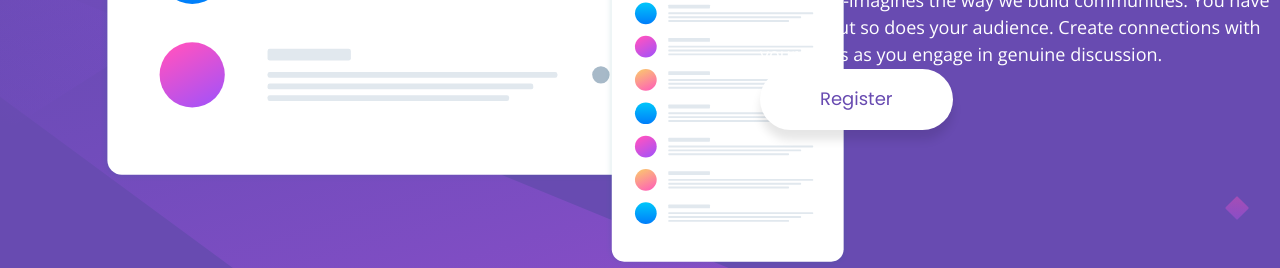
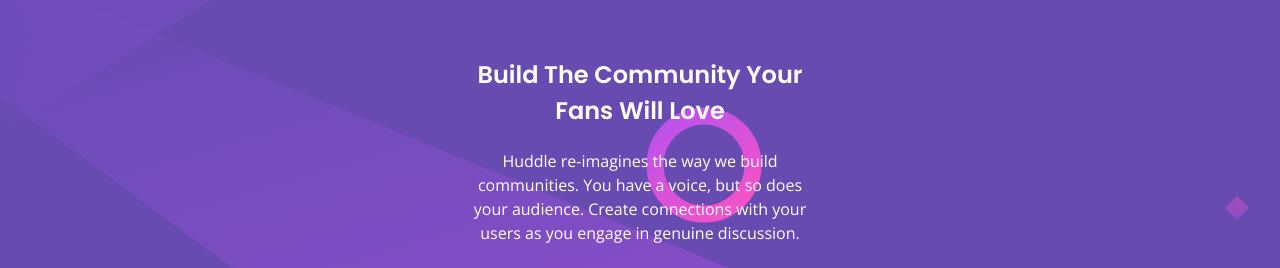
Before and after one commit to bryanloyd/Frontend-Mentor---Huddle-Landing-Page, a plain HTML site: page index.html in a window 1280 px wide. Shown: the part 398-666 px from the top of the page. Drawn offline with nearby package versions, Linux system fonts and the light colour scheme.

Commit message:
Finished Site Submission

```diff
--- a/index.html
+++ b/index.html
@@ -11,12 +11,12 @@
   <link rel="stylesheet" href="./scripts/normalize.css">
   <link rel="stylesheet" href="./scripts/styles.css">
   <link rel="stylesheet" href="./scripts/tablet.css" media="screen and (min-width: 768px)">
-  <link rel="stylesheet" href="./scripts/desktop.css" media="screen and (min-width: 1024px)">
+  <link rel="stylesheet" href="./scripts/desktop.css" media="screen and (min-width: 1440px)">
   <title>Frontend Mentor | Huddle landing page with single introductory section</title>
 
 </head>
 <body>
-
+  <main class="container">
       <div class="logo">
         <img class="logo__image" src="./images/logo.svg" alt="Huddle Logo">
       </div>
@@ -40,6 +40,6 @@
         <i class="fab fa-twitter"></i>
         <i class="fab fa-instagram"></i>
       </div>
-
+  </main>
 </body>
 </html>
--- a/scripts/desktop.css
+++ b/scripts/desktop.css
@@ -1,5 +1,5 @@
-body {
-  width: 100vw;
+.container {
+  width: 1440px;
   height: 100vh;
   display: grid;
   grid-template-columns: 1fr 1fr 1fr 1fr 1fr;
@@ -61,6 +61,7 @@ body {
 }
 
 .fab {
+  border: 2px solid var(--color-white);
   font-size: 2.5rem;
   margin: 10px;
   padding: 6px;
--- a/scripts/styles.css
+++ b/scripts/styles.css
@@ -25,7 +25,16 @@ body {
   flex-direction: column;
   height: 100vh;
   justify-content: flex-start;
+  width: 100vw;
+}
+
+.container {
+  display: flex;
+  flex-direction: column;
+  justify-content: flex-start;
+  align-items: center;
   width: 375px;
+  height: 100%;
 }
 
 .logo {
--- a/scripts/tablet.css
+++ b/scripts/tablet.css
@@ -1,8 +1,10 @@
 body {
   background-image: url(/images/bg-desktop.svg);
   background-size: cover;
+}
+
+.container {
   width: 768px;
-  height: 100vh;
 }
 
 .logo {
```
